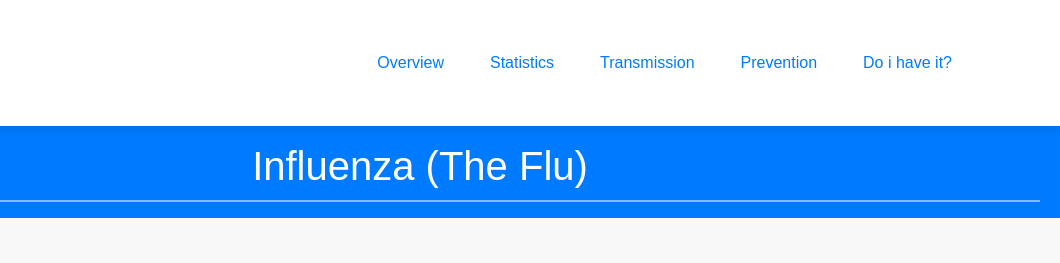
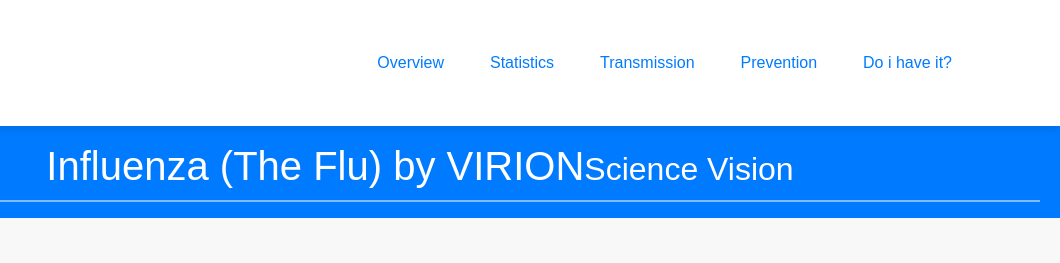
Before and after one commit to FLU99/FLU, a plain HTML site: page index.html in a window 1280 px wide. Shown: the top 263 px of the page, 220-1280 px from the left. Drawn offline with nearby package versions, Linux system fonts and the light colour scheme.

Commit message:
Update index.html
Added team name to header

```diff
--- a/index.html
+++ b/index.html
@@ -13,7 +13,6 @@
         <div class="container">
             <a class="navbar-brand" href="#">
                 <img src="LOGO.png" alt="Virion" class="logo"> </a> <button class="navbar-toggler" type="button" data-toggle="collapse" data-target="#navbarNav" aria-controls="navbarNav" aria-expanded="false" aria-label="Toggle navigation">
-                    <h3>VIRION:<h6>science vision</h6></h3>
                 <span class="navbar-toggler-icon"></span>
             </button>
             <div class="collapse navbar-collapse" id="navbarNav">
@@ -39,7 +38,7 @@
     </nav>
 
     <header class="bg-primary text-white text-center py-3">
-        <h1>Influenza (The Flu)</h1>
+        <h1>Influenza (The Flu) by VIRION<small>Science Vision</small></h1>
     </header>
 
     <main class="container py-5">
```
